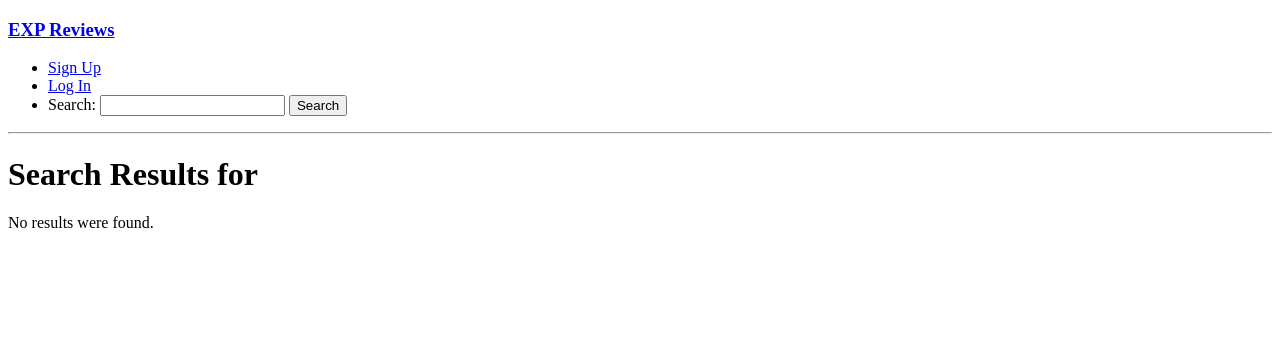
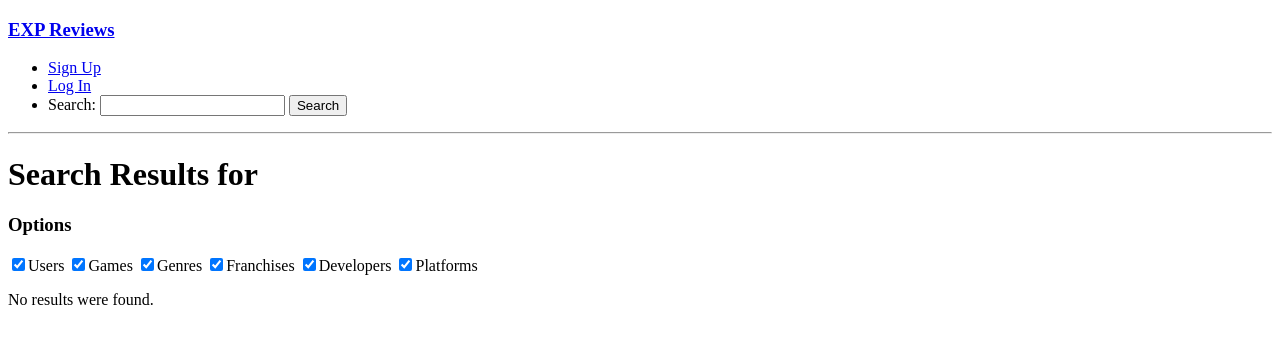
Before and after one commit to subwavesignals/exp_reviews, a Flask app: template templates/search.html in a window 1280 px wide. Shown: the top 344 px of the page. Run offline with Flask 2, Linux system fonts and the light colour scheme; the template is opened without the code that fills it, so the values that code supplies are empty; some libraries are stand-ins or nearby versions.

Commit message:
Added grouping to search page

```diff
--- a/server.py
+++ b/server.py
@@ -64,9 +64,9 @@ def display_homepage():
 
     if session.get("user_id"):
         user = User.query.filter_by(user_id=session["user_id"]).first()
-        user_reviwed = {}
+        user_reviewed = {}
         for review in user.reviews:
-            user_reviwed[review.game_id] = review
+            user_reviewed[review.game_id] = review
         best_users = user.recommend()
         recommended_list = []
         if best_users:
@@ -84,11 +84,10 @@ def display_homepage():
         recommended_list = list(set(recommended_list))
         final_list = []
         for game in recommended_list:
-            if game.game_id not in user_reviwed:
+            if game.game_id not in user_reviewed:
                 # Ignored in test due to small sample size
                 final_list.append(game) # pragma: no cover
         recommended_list = final_list
-        print len(recommended_list)
 
     return render_template("index.html",
                            recommended_list=recommended_list,
@@ -233,29 +232,30 @@ def display_results():
     results = {}
 
     results["users"] = db.session.query(User.username, User.user_id).filter(User.username.ilike("%" + search["text"] + "%")).all()
-    results["games"] = db.session.query(Game.name, Game.game_id).filter(Game.name.ilike("%" + search["text"] + "%")).all()
-    results["genres"] = db.session.query(Genre.genre, Genre.genre_id).filter(Genre.genre.ilike("%" + search["text"] + "%")).all()
-    results["franchises"] = db.session.query(Franchise.name, Franchise.franchise_id).filter(Franchise.name.ilike("%" + search["text"] + "%")).all()
-    results["developers"] = db.session.query(Developer.name, Developer.developer_id).filter(Developer.name.ilike("%" + search["text"] + "%")).all()
-    results["platforms"] = db.session.query(Platform.name, Platform.platform_id).filter(Platform.name.ilike("%" + search["text"] + "%")).all()
+    results["games"] = Game.query.filter(Game.name.ilike("%" + search["text"] + "%")).all()
+    results["genres"] = Genre.query.filter(Genre.genre.ilike("%" + search["text"] + "%")).all()
+    results["franchises"] = Franchise.query.filter(Franchise.name.ilike("%" + search["text"] + "%")).all()
+    results["developers"] = Developer.query.filter(Developer.name.ilike("%" + search["text"] + "%")).all()
+    results["platforms"] = Platform.query.filter(Platform.name.ilike("%" + search["text"] + "%")).all()
 
-    for key in results:
-        print results[key]
-        results[key] = load_search_results(results, key)
+    # for key in results:
+    #     results[key] = load_search_results(results, key)
 
-    search["results"] = results
+    search["results"] = {"users": results["users"], "games": results["games"],
+                         "genres": results["genres"], "franchises": results["franchises"],
+                         "developers": results["developers"], "platforms": results["platforms"]}
 
     return render_template("search.html", search=search)
 
 
-def load_search_results(results, key):
-    """Builds links for each search result item"""
+# def load_search_results(results, key):
+#     """Builds links for each search result item"""
 
-    for index, item in enumerate(results[key]):
-        item = (item[0], "/" + key + "/" + str(item[1]))
-        results[key][index] = item
+#     for index, item in enumerate(results[key]):
+#         item = (item[0], "/" + key + "/" + str(item[1]), item[2])
+#         results[key][index] = item
 
-    return results[key]
+#     return results[key]
 
 
 @app.route("/games/<game_id>")
--- a/templates/search.html
+++ b/templates/search.html
@@ -5,18 +5,158 @@
 {% block content %}
 
 <h1>Search Results for {{ search["text"] }}</h1>
+<h3>Options</h3>
+<input type="checkbox" name="users" id="ck_users" checked="checked">Users
+<input type="checkbox" name="games" id="ck_games" checked="checked">Games
+<input type="checkbox" name="genres" id="ck_genres" checked="checked">Genres
+<input type="checkbox" name="frans" id="ck_frans" checked="checked">Franchises
+<input type="checkbox" name="devs" id="ck_devs" checked="checked">Developers
+<input type="checkbox" name="platforms" id="ck_platforms" checked="checked">Platforms
+
 {% if search.get("results") %}
     <div class="result-list">
-    {% for key in search["results"] %}
-        {% for item in search["results"][key] %}
-            <div class="result-item">
-                <a href="{{ item[1] }}">{{ item[0] }}</a>
+    {% if search["results"]["users"] %}
+        <div class="users-list">
+            <h3>Users</h3>
+            {% for item in search["results"]["users"] %}
+            <div class="result-item-users">
+                <a href="/users/{{ item[1] }}">{{ item[0] }}</a>
             </div>
         {% endfor %}
-    {% endfor %}
+        </div>
+    {% endif %}
+    {% if search["results"]["games"] %}
+        <div class="games-list">
+            <h3>Games</h3>
+            {% for item in search["results"]["games"] %}
+            <div class="result-item-games">
+                <a href="/games/{{ item.game_id }}">{{ item.name }}</a>
+                {% if item.summary %}
+                    <p>{{ item.summary }}</p>
+                {% endif %}
+            </div>
+        {% endfor %}
+        </div>
+    {% endif %}
+    {% if search["results"]["genres"] %}
+        <div class="genres-list">
+            <h3>Genres</h3>
+            {% for item in search["results"]["genres"] %}
+            <div class="result-item-genres">
+                <a href="/genres/{{ item.genre_id }}">{{ item.genre }}</a>
+                {% if item.games %}
+                    <br>
+                    {% for game in item.games %}
+                        <span>{{ game.name }} </span>
+                    {% endfor %}
+                {% endif %}
+            </div>
+        {% endfor %}
+        </div>
+    {% endif %}
+    {% if search["results"]["franchises"] %}
+        <div class="franchises-list">
+            <h3>Franchises</h3>
+            {% for item in search["results"]["franchises"] %}
+            <div class="result-item-franchises">
+                <a href="/franchises/{{ item.franchise_id }}">{{ item.name }}</a>
+                {% if item.games %}
+                    <br>
+                    {% for game in item.games %}
+                        <span>{{ game.name }} </span>
+                    {% endfor %}
+                {% endif %}
+            </div>
+        {% endfor %}
+        </div>
+    {% endif %}
+    {% if search["results"]["developers"] %}
+        <div class="developers-list">
+            <h3>Developers</h3>
+            {% for item in search["results"]["developers"] %}
+            <div class="result-item-developers">
+                <a href="/developers/{{ item.developer_id }}">{{ item.name }}</a>
+                {% if item.games %}
+                    <br>
+                    {% for game in item.games %}
+                        <span>{{ game.name }} </span>
+                    {% endfor %}
+                {% endif %}
+            </div>
+        {% endfor %}
+        </div>
+    {% endif %}
+    {% if search["results"]["platforms"] %}
+        <div class="platforms-list">
+            <h3>Platforms</h3>
+            {% for item in search["results"]["platforms"] %}
+            <div class="result-item-platforms">
+                <a href="/platforms/{{ item.platform_id }}">{{ item.name }}</a>
+                {% if item.games %}
+                    <br>
+                    {% for game in item.games %}
+                        <span>{{ game.name }} </span>
+                    {% endfor %}
+                {% endif %}
+            </div>
+        {% endfor %}
+        </div>
+    {% endif %}
     </div>
 {% else %}
     <p>No results were found.</p>
 {% endif %}
 
+<script type="text/javascript">
+
+    $("input#ck_users").change(function () {
+        if (this.checked) {
+            $("div.users-list").show()
+        } else {
+            $("div.users-list").hide()
+        }
+    });
+
+    $("input#ck_games").change(function () {
+        if (this.checked) {
+            $("div.games-list").show()
+        } else {
+            $("div.games-list").hide()
+        }
+    });
+
+    $("input#ck_genres").change(function () {
+        if (this.checked) {
+            $("div.genres-list").show()
+        } else {
+            $("div.genres-list").hide()
+        }
+    });
+
+    $("input#ck_devs").change(function () {
+        if (this.checked) {
+            $("div.developers-list").show()
+        } else {
+            $("div.developers-list").hide()
+        }
+    });
+
+    $("input#ck_frans").change(function () {
+        if (this.checked) {
+            $("div.franchises-list").show()
+        } else {
+            $("div.franchises-list").hide()
+        }
+    });
+
+    $("input#ck_platforms").change(function () {
+        if (this.checked) {
+            $("div.platforms-list").show()
+        } else {
+            $("div.platforms-list").hide()
+        }
+    });
+
+</script>
+
 {% endblock %}
```
Also changed, not shown: templates/index.html (+5 -5 lines).
